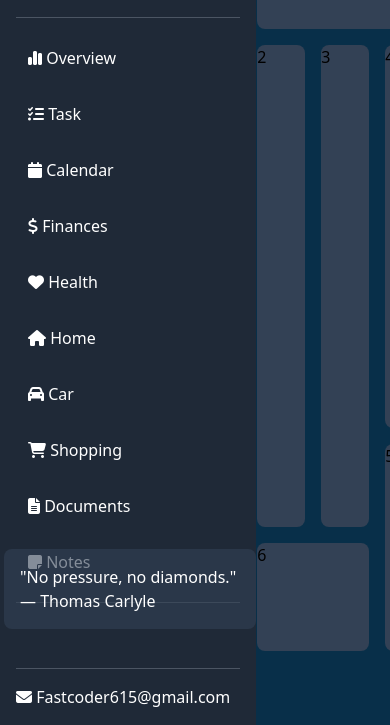
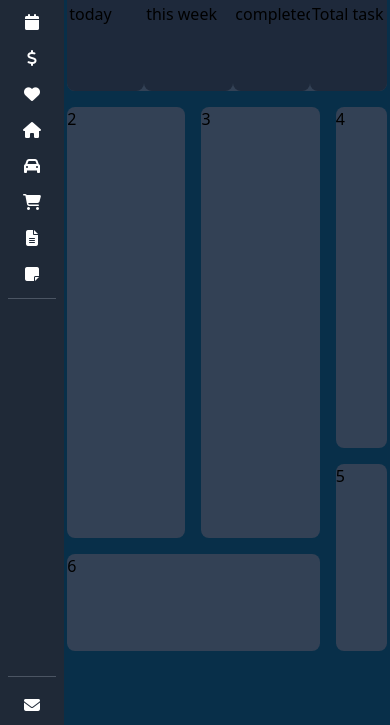
Before and after one commit to ctwest117/MaintanianceDashboard, a website: page index.html in a window 390 px wide. Shown: the part 119-844 px from the top of the page. Drawn offline with nearby package versions, Linux system fonts and the light colour scheme.

Commit message:
mad nav more responsive, started adding cards at the top of the panel

```diff
--- a/index.html
+++ b/index.html
@@ -9,94 +9,100 @@
   </head>
   <body class="flex flex-row-reverse">
     <header>
-      <nav class="fixed inset-y-0 left-0 w-64 bg-gray-800 p-4 text-left text-white">
+      <nav class="fixed inset-y-0 left-0 w-16 overflow-y-auto bg-gray-800 p-2 text-left text-white sm:w-64 sm:p-4">
       <div class="container mx-auto">
-        <h1 class="text-xl font-bold py-8">Maintaniance Dashboard</h1>
+        <h1 class="truncate py-4 text-center text-sm font-bold max-[600px]:py-2 sm:py-8 sm:text-left sm:text-xl">Maintaniance Dashboard</h1>
         <hr class="border-gray-600" />
-      <ul class="list-none p-0 text-base py-6 space-y-6">
+      <ul class="list-none space-y-3 p-0 py-4 text-center text-base max-[600px]:space-y-1 max-[600px]:py-2 sm:space-y-6 sm:py-6 sm:text-left">
           <li>
-            <a href="#Overview" class="block px-3 py-1 rounded-lg hover:bg-neutral-700/60 transition-colors">
+            <a href="#Overview" title="Overview" class="block rounded-lg px-1 py-1 hover:bg-neutral-700/60 transition-colors sm:px-3">
               <i class="fa-solid fa-chart-simple"></i>
-              Overview
+              <span class="hidden sm:inline">Overview</span>
             </a>
           </li>
           <li>
-            <a href="#Task" class="block px-3 py-1 rounded-lg hover:bg-neutral-700/60 transition-colors">
+            <a href="#Task" title="Task" class="block rounded-lg px-1 py-1 hover:bg-neutral-700/60 transition-colors sm:px-3">
               <i class="fa-solid fa-list-check"></i>
-              Task
+              <span class="hidden sm:inline">Task</span>
             </a>
           </li>
           <li>
-            <a href="#Calendar" class="block px-3 py-1 rounded-lg hover:bg-neutral-700/60 transition-colors">
+            <a href="#Calendar" title="Calendar" class="block rounded-lg px-1 py-1 hover:bg-neutral-700/60 transition-colors sm:px-3">
                   <i class="fa-solid fa-calendar"></i>
-              Calendar
+              <span class="hidden sm:inline">Calendar</span>
             </a>
           </li>
           <li>
-            <a href="#Finances" class="block px-3 py-1 rounded-lg hover:bg-neutral-700/60 transition-colors">
+            <a href="#Finances" title="Finances" class="block rounded-lg px-1 py-1 hover:bg-neutral-700/60 transition-colors sm:px-3">
               <i class="fa-solid fa-dollar-sign"></i>
-              Finances
+              <span class="hidden sm:inline">Finances</span>
             </a>
           </li>
           <li>
-            <a href="#Health" class="block px-3 py-1 rounded-lg hover:bg-neutral-700/60 transition-colors">
+            <a href="#Health" title="Health" class="block rounded-lg px-1 py-1 hover:bg-neutral-700/60 transition-colors sm:px-3">
               <i class="fa-solid fa-heart"></i>
-              Health
+              <span class="hidden sm:inline">Health</span>
             </a>
           </li>
           <li>
-            <a href="#Home" class="block px-3 py-1 rounded-lg hover:bg-neutral-700/60 transition-colors">
+            <a href="#Home" title="Home" class="block rounded-lg px-1 py-1 hover:bg-neutral-700/60 transition-colors sm:px-3">
               <i class="fa-solid fa-home"></i>
-              Home
+              <span class="hidden sm:inline">Home</span>
             </a>
           </li>
           <li>
-            <a href="#Car" class="block px-3 py-1 rounded-lg hover:bg-neutral-700/60 transition-colors">
+            <a href="#Car" title="Car" class="block rounded-lg px-1 py-1 hover:bg-neutral-700/60 transition-colors sm:px-3">
               <i class="fa-solid fa-car"></i>
-              Car
+              <span class="hidden sm:inline">Car</span>
             </a>
           </li>
           <li>
-            <a href="#Shopping" class="block px-3 py-1 rounded-lg hover:bg-neutral-700/60 transition-colors">
+            <a href="#Shopping" title="Shopping" class="block rounded-lg px-1 py-1 hover:bg-neutral-700/60 transition-colors sm:px-3">
               <i class="fa-solid fa-shopping-cart"></i>
-              Shopping
+              <span class="hidden sm:inline">Shopping</span>
             </a>
           </li>
                 <li>
-            <a href="#Documents" class="block px-3 py-1 rounded-lg hover:bg-neutral-700/60 transition-colors">
+            <a href="#Documents" title="Documents" class="block rounded-lg px-1 py-1 hover:bg-neutral-700/60 transition-colors sm:px-3">
               <i class="fa-solid fa-file-lines"></i>
-              Documents
+              <span class="hidden sm:inline">Documents</span>
             </a>
           </li>
           <li>
-            <a href="#Notes" class="block px-3 py-1 rounded-lg hover:bg-neutral-700/60 transition-colors">
+            <a href="#Notes" title="Notes" class="block rounded-lg px-1 py-1 hover:bg-neutral-700/60 transition-colors sm:px-3">
               <i class="fa-solid fa-sticky-note"></i>
-              Notes
+              <span class="hidden sm:inline">Notes</span>
             </a>
           </li>
       </ul>
       <hr class="border-gray-600" />
     </div>
-      <div class="absolute bottom-24 left-1 text-base">
+      <div class="absolute bottom-24 left-1 hidden text-base min-[601px]:block">
         <div class="bg-slate-700/60 text-white p-4 rounded-lg max-w-xs">
           "No pressure, no diamonds." — Thomas Carlyle
         </div>
       </div>
 
-    <div class="absolute bottom-4 left-4 right-4 text-base">
+    <div class="absolute bottom-4 left-2 right-2 text-center text-xs max-[600px]:bottom-2 sm:left-4 sm:right-4 sm:text-left sm:text-base">
       <hr class="border-gray-600 mb-4" />
       <a href ="#" class="text-base">
         <i class="fa-solid fa-envelope"></i>
-        <span>Fastcoder615@gmail.com</span>
+        <span class="hidden sm:inline">Fastcoder615@gmail.com</span>
       </a>
     </div>
       </nav>
     </header>
-    <main class="flex relative right-0 flex-col bg-sky-950 h-screen w-[calc(100%-16rem)] justify-center items-center">
+    <main class="relative right-0 flex h-screen w-[calc(100%-4rem)] flex-col items-center justify-center bg-sky-950 sm:w-[calc(100%-16rem)]">
       <div class="container flex flex-col h-[96%] w-[98%] ">
         <div class="flex w-[100%] ">Good morn</div>
         <div class="grid grid-col-10 grid-row-12 gap-4 w-[100%] h-[90%]">
-            <div class="col-span-10 rounded-lg bg-slate-700">1</div>
+            <div class="col-span-10 rounded-lg bg-slate-700 flex justify-between ">
+              <div class="flex justify-center items-center bg-slate-800 min-w-[24%] h-[100%] rounded-lg"><section class="w-[95%] h-[90%] flex-col"><p class="text-red-500">URGENT</p><h1>1</h1><p>Task due today</p></section></div>
+              <div class="flex justify-center items-center bg-slate-800 min-w-[24%] h-[100%] rounded-lg"><section class="w-[95%] h-[90%] flex-col"><p class="text-yellow-500">UPCOMING</p><h1>3</h1><p>Task due this week</p></section></div>
+              <div class="flex justify-center items-center bg-slate-800 min-w-[24%] h-[100%] rounded-lg"><section class="w-[95%] h-[90%] flex-col"><p class="text-green-500">COMPLETED</p><h1>12</h1><p>Task completed</p></section></div>
+              <div class="flex justify-center items-center bg-slate-800 min-w-[24%] h-[100%] rounded-lg"><section class="w-[95%] h-[90%] flex-col"><p class="text-blue-500">ALL TASKS</p><h1>16</h1><p>Total task</p></section></div>
+            </div>
+
             <div class="col-span-4 row-span-5 row-start-2 rounded-lg bg-slate-700">2</div>
             <div class="col-span-4 row-span-5 col-start-5 row-start-2 rounded-lg bg-slate-700">3</div>
             <div class="col-span-2 row-span-4 col-start-9 row-start-2 rounded-lg bg-slate-700">4</div>
```
Also changed, not shown: images/icons.png (added), images/ugent.png (added).
